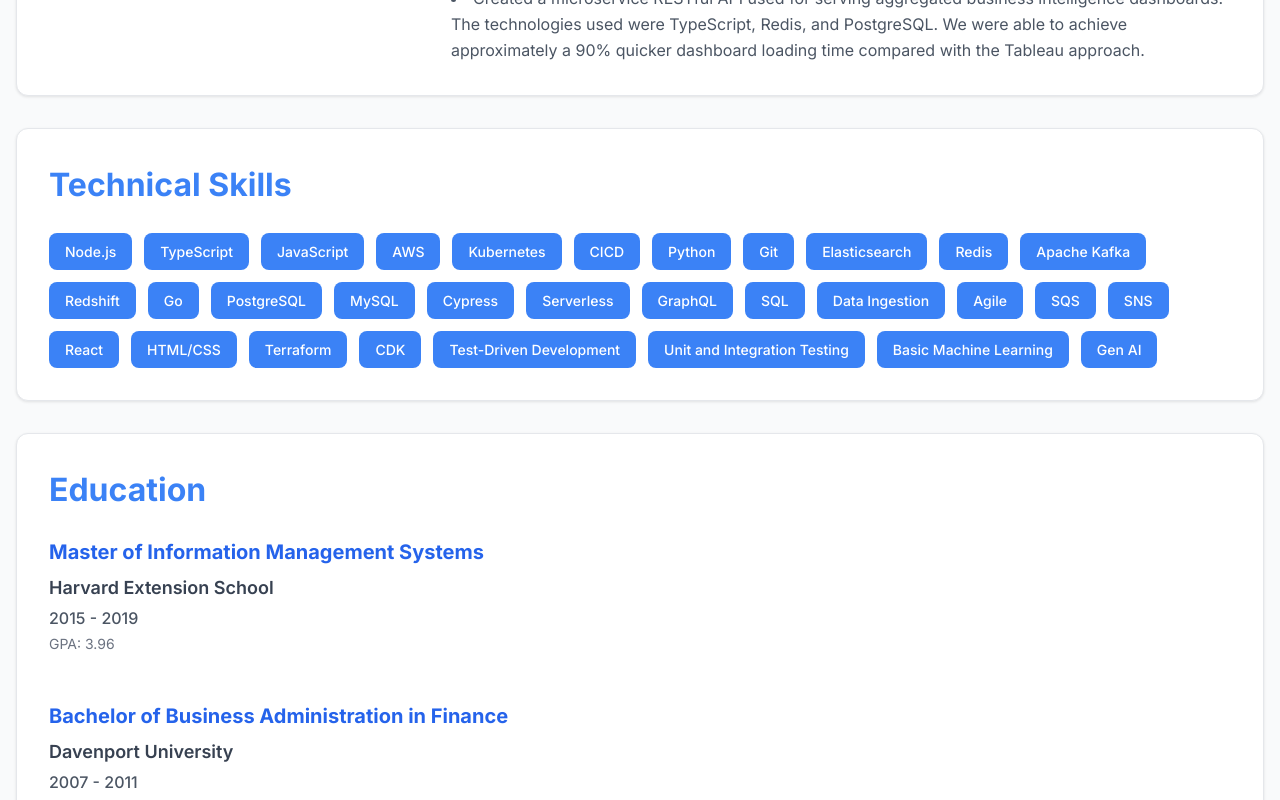
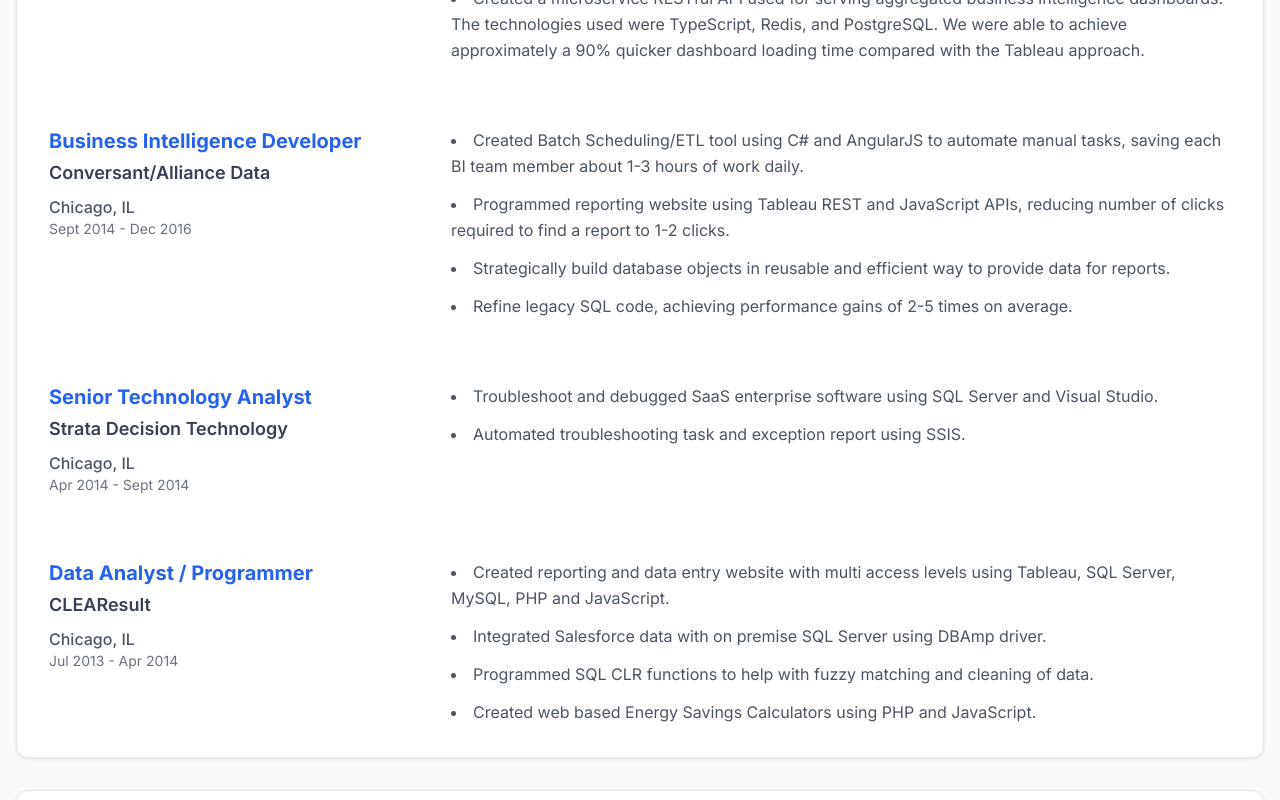
Before and after one commit to kakhaUrigashvili/rsm, a Next.js app: page / in a window 1280 px wide. Shown: the part 2020-2820 px from the top of the page. Built offline with nearby package versions, Linux system fonts and the light colour scheme.

Commit message:
resume update

```diff
--- a/app/data.ts
+++ b/app/data.ts
@@ -78,7 +78,7 @@
         ],
       },
       {
-        company: "Conversant Media",
+        company: "Conversant/Alliance Data",
         title: "Senior Software Engineer",
         location: "Chicago, IL",
         dates: "Dec 2016 - Oct 2019",
@@ -86,6 +86,40 @@
           "Developed backend and frontend for a microservice responsible for updating a Machine Learning Model on the Ad Server. The microservice served as a proxy layer, allowing the Analytical team to quickly and safely update, create, and tune models used for serving advertisements. This led to a 95% increase in the velocity related to model updates.",
           "Served as one of the technical leaders in the effort to migrate engineering teams to use Dockerized on-premise infrastructure. The project took about one year, during which we successfully migrated approximately 30 legacy applications and created 20 new applications. The speed of deployment increased by at least 60% across three engineering organizations, totaling above 150 engineers. Additionally, we achieved extensive standardization of CI/CD practices across a high number of teams.",
           "Created a microservice RESTful API used for serving aggregated business intelligence dashboards. The technologies used were TypeScript, Redis, and PostgreSQL. We were able to achieve approximately a 90% quicker dashboard loading time compared with the Tableau approach."
+        ],
+      },
+      {
+        company: "Conversant/Alliance Data",
+        title: "Business Intelligence Developer",
+        location: "Chicago, IL",
+        dates: "Sept 2014 - Dec 2016",
+        description: [
+          "Created Batch Scheduling/ETL tool using C# and AngularJS to automate manual tasks, saving each BI team member about 1-3 hours of work daily.",
+          "Programmed reporting website using Tableau REST and JavaScript APIs, reducing number of clicks required to find a report to 1-2 clicks.",
+          "Strategically build database objects in reusable and efficient way to provide data for reports.",
+          "Refine legacy SQL code, achieving performance gains of 2-5 times on average."
+        ],
+      },
+      {
+        company: "Strata Decision Technology",
+        title: "Senior Technology Analyst",
+        location: "Chicago, IL",
+        dates: "Apr 2014 - Sept 2014",
+        description: [
+          "Troubleshoot and debugged SaaS enterprise software using SQL Server and Visual Studio.",
+          "Automated troubleshooting task and exception report using SSIS."
+        ],
+      },
+      {
+        company: "CLEAResult",
+        title: "Data Analyst / Programmer",
+        location: "Chicago, IL",
+        dates: "Jul 2013 - Apr 2014",
+        description: [
+          "Created reporting and data entry website with multi access levels using Tableau, SQL Server, MySQL, PHP and JavaScript.",
+          "Integrated Salesforce data with on premise SQL Server using DBAmp driver.",
+          "Programmed SQL CLR functions to help with fuzzy matching and cleaning of data.",
+          "Created web based Energy Savings Calculators using PHP and JavaScript."
         ],
       },
     ],
@@ -119,6 +153,7 @@
       { "name": "SQS" },
       { "name": "SNS" },
       { "name": "React" },
+      { "name": "Ruby on Rails"},
       { "name": "HTML/CSS" },
       { "name": "Terraform" },
       { "name": "CDK" },
@@ -177,6 +212,11 @@
         issuer: "Microsoft",
         credentialId: "10742085",
       },
+      {
+        name: "Algorithmic Toolbox",
+        issuer: "University of California San Diego",
+        credentialId: "3513CQ9DZSMX",
+      },
     ],
   },
   printResume: {
--- a/app/navbar/page.tsx
+++ b/app/navbar/page.tsx
@@ -24,8 +24,11 @@
 
     return (
         <>
-            <h1 className="text-center only-print">{contactInfo.name} {contactInfo.printLinks.map(link => ` | ${link.display}`)}
+            <h1 className="text-center only-print font-bold text-lg">{contactInfo.name} {contactInfo.printLinks.map(link => ` | ${link.display}`)}
             </h1>
+            <div className="mt-3 mb-5 only-print">
+                <h2 className="text-center">Authorized to work in the US for any employer (US Citizen)</h2>
+            </div>
             <div className="max-w-7xl mx-auto no-print">
                 <nav className="modern-card mx-4 mt-4 mb-8 print:mx-0 print:mt-0 print:mb-4 print:border-b-2 print:border-gray-500 print:rounded-none">
                 <div className="px-6 lg:px-8 py-6 flex flex-wrap items-center justify-between">
```
